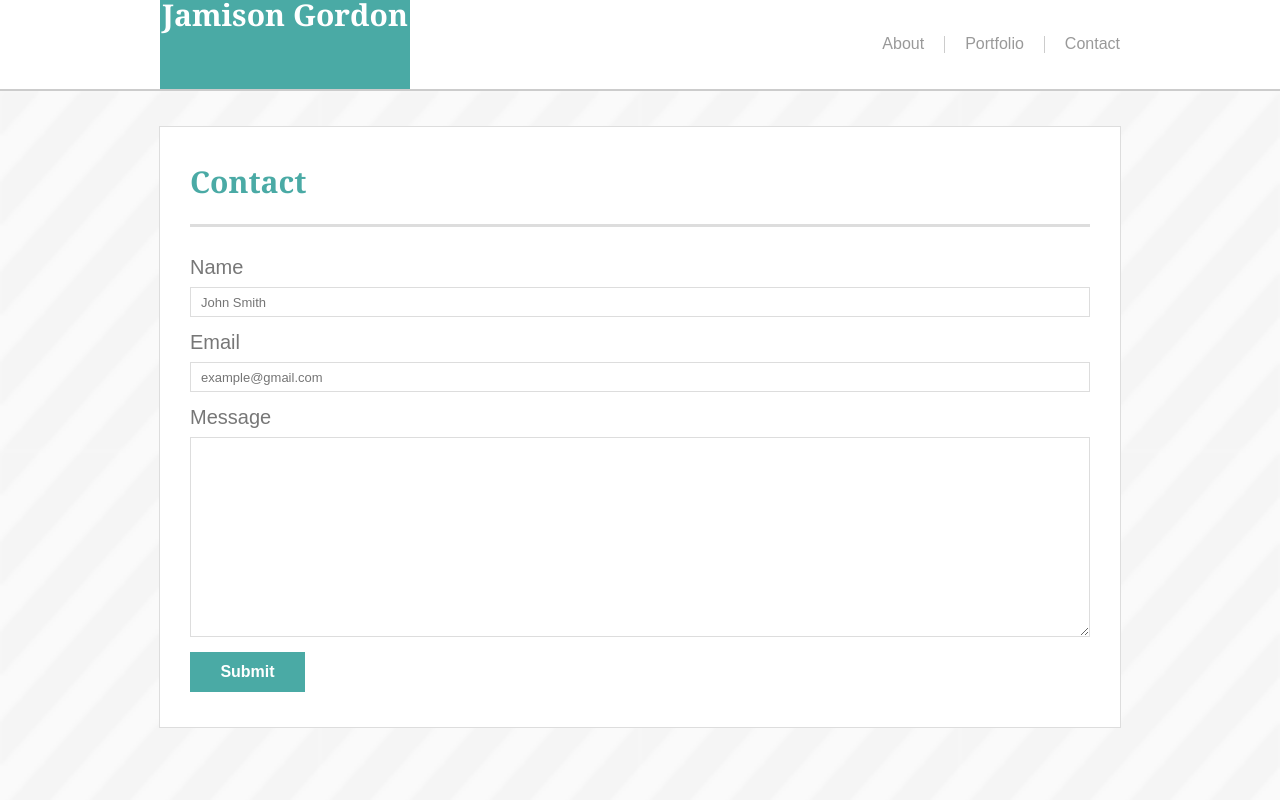
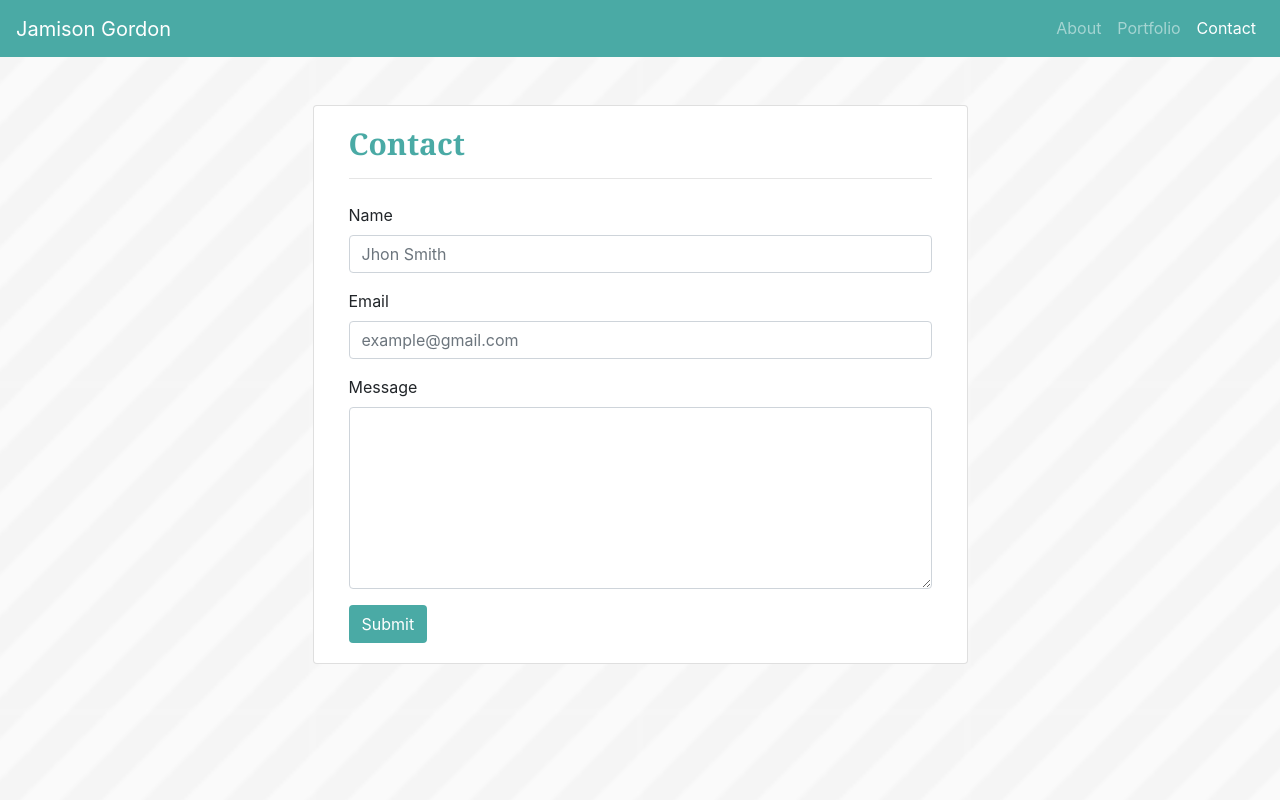
Before and after one commit to jamisonngordon/Bootstrap-Portfolio, a plain HTML site: page contact.html in a window 1280 px wide. Shown: the top 800 px of the page. Drawn offline with nearby package versions, Linux system fonts and the light colour scheme.

Commit message:
Finished contact page

```diff
--- a/assets/css/contact.css
+++ b/assets/css/contact.css
@@ -23,7 +23,6 @@
 .content-title {
     color: #4aaaa5;
     font-size: 30px;
-    margin-top: 40px;
     font-weight: bold;
     font-family: 'Georgia', Times, Times New Roman, serif;
 }
--- a/contact.html
+++ b/contact.html
@@ -6,63 +6,49 @@
         <link rel="stylesheet" href="assets/css/style.css">
         <link rel="stylesheet" href="assets/css/contact.css">
         <link rel="stylesheet" href="assets/css/reset.css">
-        <meta name="viewport" content="width=device-width, initial-scale=1.0">
+        <link rel="stylesheet" href="https://stackpath.bootstrapcdn.com/bootstrap/4.1.3/css/bootstrap.min.css" integrity="sha384-MCw98/SFnGE8fJT3GXwEOngsV7Zt27NXFoaoApmYm81iuXoPkFOJwJ8ERdknLPMO" crossorigin="anonymous">
     </head>
     <body>
-        <header class="header">
-            <div class="header-grid">
-                <div class="name">
-                    <div class="name-text">
-                        Jamison Gordon
-                    </div>
-                </div>
-                <div class="nav">
-                    <a href="index.html" class="nav-item">
-                        <div class="nav-text nav-item-border nav-text-about">
-                            About
-                        </div>
-                    </a>
-                    <a href="portfolio.html" class="nav-item">
-                            <div class="nav-text nav-item-border">
-                                Portfolio
-                            </div>
-                    </a>
-                    <a href="contact.html" class="nav-item">
-                        <div class="nav-text" style="padding-right: 0px;">
-                            Contact
-                        </div>
-                    </a>
+        <nav class="navbar navbar-expand-lg navbar-dark" style="background-color: #4aaaa5;">
+            <a class="navbar-brand" href="#">Jamison Gordon</a>
+            <button class="navbar-toggler" type="button" data-toggle="collapse" data-target="#navbarNavAltMarkup" aria-controls="navbarNavAltMarkup" aria-expanded="false" aria-label="Toggle navigation">
+                <span class="navbar-toggler-icon"></span>
+            </button>
+            <div class="collapse navbar-collapse" id="navbarNavAltMarkup">
+                <div class="navbar-nav ml-auto mb-4">
+                    <a class="nav-item nav-link" href="index.html">About<span class="sr-only">(current)</span></a>
+                    <a class="nav-item nav-link" href="portfolio.html">Portfolio</a>
+                    <a class="nav-item nav-link active" href="contact.html">Contact</a>
                 </div>
             </div>
-        </header>
+        </nav>
 
-        <div class="body-container">
-
-            <div class="content-grid">
-                <div class="content-title-container">
-                    <div class="content-title">Contact</div>
-                </div>
-                <div class="form-grid">
-                    <div class="name-input lable-and-input">
-                        <div class="label">Name</div>
-                        <input class="small-input" placeholder="John Smith">
-                    </div>
-                    <br>
-                    <div class="email lable-and-input">
-                        <div class="label">Email</div>
-                        <input class="small-input" placeholder="example@gmail.com">
-                    </div>
-                    <div class="message">
-                        <div class="label">Message</div>
-                        <textarea class="message-textarea"></textarea>
-                    </div>
-                    <div class="submit">
-                        <button class="submit-button">Submit</button>
+        <div class="row">
+            <div class="background-image">
+                <div class="card mx-auto mt-5 col-md-6">
+                    <div class="card-body">
+                        <h1 class="card-title content-title">Contact</h1>
+                        <hr class="mt-3" style="margin-bottom: 0 !important;">
+                        <form class="mt-4">
+                            <div class="form-group">
+                                    <label for="name">Name</label>
+                                    <input type="text" class="form-control" id="name" placeholder="Jhon Smith">
+                            </div>
+                            <div class="form-group">
+                                <label for="exampleInputEmail1">Email</label>
+                                <input type="email" class="form-control" id="exampleInputEmail1" aria-describedby="emailHelp" placeholder="example@gmail.com">
+                            </div>
+                            <div class="form-group">
+                                <label for="message">Message</label>
+                                <textarea class="form-control" id="message" rows="7"></textarea>
+                            </div>
+                            <button type="submit" class="btn" style="background-color: #4aaaa5; color: white;">Submit</button>
+                        </form>
                     </div>
                 </div>
             </div>
-            <img src="assets/images/stripes-light.png" class="background-image">
         </div>
+
         <div class="footer">
             <div class="footer-text">Copyright ©</div>
         </div>
```
